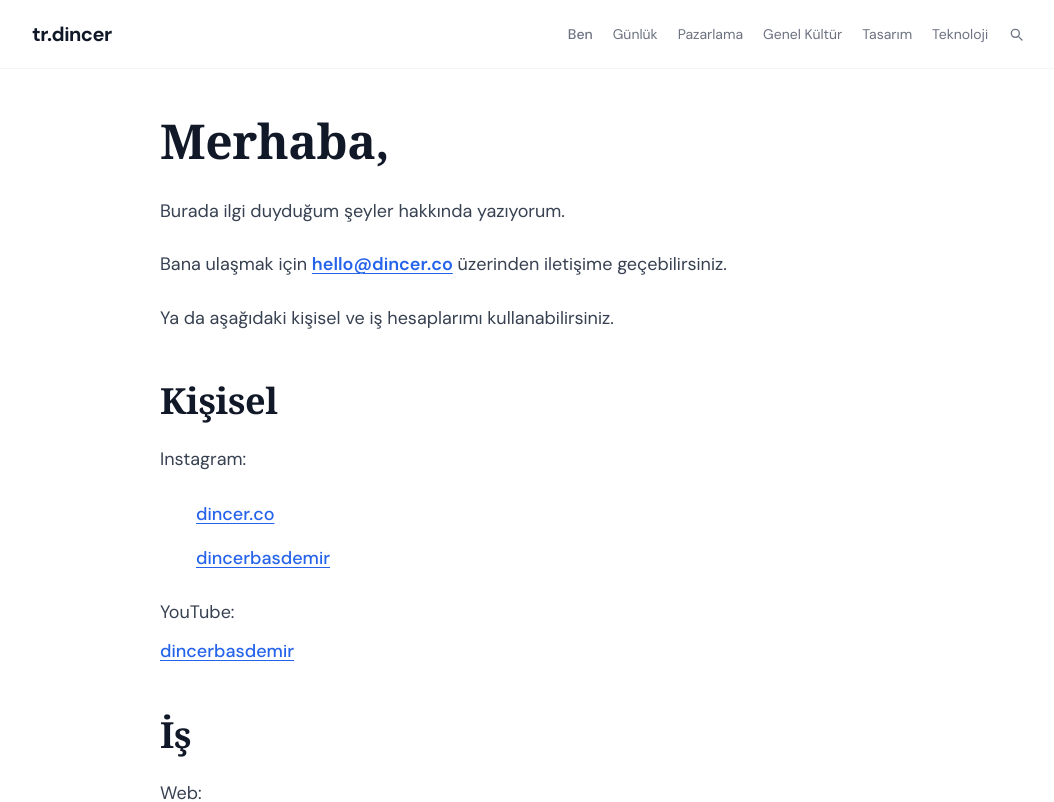
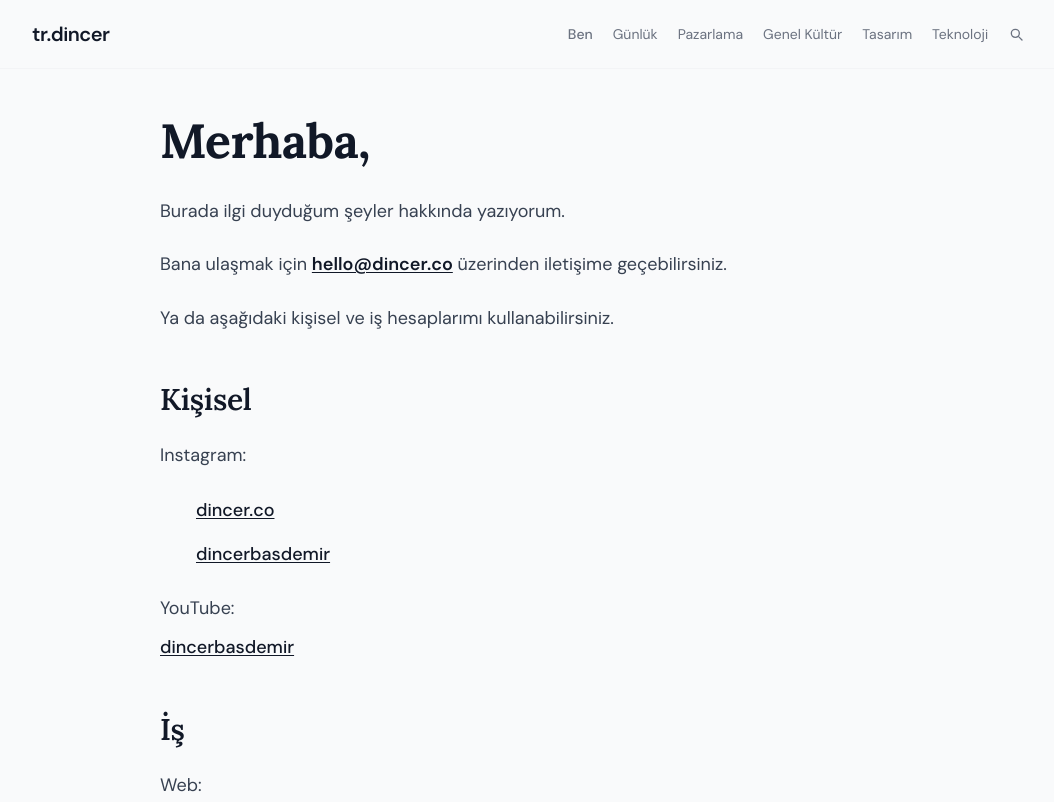
Before and after one commit to dincerbasdemir/tr-dincer-blog, a Next.js app: page /ben in a window 1280 px wide. Shown: the top 802 px of the page, without its empty margins (112-1166 px from the left). Built offline with nearby package versions, Linux system fonts and the light colour scheme.

Commit message:
Redesign v2: Lora serif headings, proper card borders/hover, featured card

```diff
--- a/app/globals.css
+++ b/app/globals.css
@@ -13,71 +13,62 @@
   body {
     @apply font-sans;
   }
-
-  h1, h2, h3, h4, h5, h6 {
-    @apply font-serif;
-  }
 }
 
 @layer utilities {
   .text-balance {
     text-wrap: balance;
   }
+  .line-clamp-2 {
+    display: -webkit-box;
+    -webkit-line-clamp: 2;
+    -webkit-box-orient: vertical;
+    overflow: hidden;
+  }
+  .line-clamp-3 {
+    display: -webkit-box;
+    -webkit-line-clamp: 3;
+    -webkit-box-orient: vertical;
+    overflow: hidden;
+  }
 }
 
-/* Prose özelleştirmeleri */
+/* Article prose */
 .prose {
   @apply max-w-none;
 }
-
 .prose p {
   @apply text-gray-700 leading-relaxed;
 }
-
 .prose h2 {
-  @apply text-3xl md:text-4xl font-semibold text-gray-900 mt-12 mb-6;
+  @apply font-serif text-3xl font-semibold text-gray-900 mt-12 mb-5;
 }
-
 .prose h3 {
-  @apply text-2xl md:text-3xl font-semibold text-gray-900 mt-8 mb-4;
+  @apply font-serif text-2xl font-semibold text-gray-900 mt-8 mb-4;
 }
-
 .prose a {
-  @apply text-blue-600 hover:text-blue-800 transition-colors;
+  @apply text-gray-900 underline underline-offset-2 hover:text-gray-500 transition-colors;
 }
-
 .prose blockquote {
   @apply border-l-4 border-gray-200 pl-6 italic text-gray-600;
 }
-
 .prose img {
-  @apply rounded-lg shadow-sm;
+  @apply rounded-xl shadow-sm;
 }
-
 .prose ul, .prose ol {
   @apply my-6 space-y-2;
 }
-
 .prose code {
-  @apply bg-gray-100 text-gray-800 px-2 py-1 rounded text-sm;
+  @apply bg-gray-100 text-gray-800 px-2 py-0.5 rounded text-sm;
+}
+.prose pre {
+  @apply bg-gray-900 text-gray-100 p-4 rounded-xl overflow-x-auto;
 }
 
-.prose pre {
-  @apply bg-gray-900 text-gray-100 p-4 rounded-lg overflow-x-auto;
+@keyframes fadeIn {
+  from { opacity: 0; transform: translateY(8px); }
+  to   { opacity: 1; transform: translateY(0); }
 }
-
-/* Animasyonlar */
-@keyframes fadeIn {
-  from {
-    opacity: 0;
-    transform: translateY(10px);
-  }
-  to {
-    opacity: 1;
-    transform: translateY(0);
-  }
+.fade-in {
+  animation: fadeIn 0.4s ease-out;
 }
-
-.fade-in {
-  animation: fadeIn 0.5s ease-out;
-}
--- a/app/layout.tsx
+++ b/app/layout.tsx
@@ -1,12 +1,19 @@
 import './globals.css'
 import type { Metadata } from 'next'
-import { DM_Sans } from 'next/font/google'
+import { DM_Sans, Lora } from 'next/font/google'
 import Header from '@/components/Header'
 import Footer from '@/components/Footer'
 
 const dmSans = DM_Sans({
   subsets: ['latin'],
   variable: '--font-dm-sans',
+  display: 'swap',
+  weight: ['400', '500', '600'],
+})
+
+const lora = Lora({
+  subsets: ['latin'],
+  variable: '--font-lora',
   display: 'swap',
   weight: ['400', '500', '600', '700'],
 })
@@ -30,25 +37,16 @@ export const metadata: Metadata = {
     title: 'tr.dincer',
     description: 'Ağacı sev, yeşili koru, ayıyı öp.',
   },
-  robots: {
-    index: true,
-    follow: true,
-  },
+  robots: { index: true, follow: true },
 }
 
-export default function RootLayout({
-  children,
-}: {
-  children: React.ReactNode
-}) {
+export default function RootLayout({ children }: { children: React.ReactNode }) {
   return (
-    <html lang="tr" className={dmSans.variable}>
-      <body className="bg-white text-gray-900 antialiased">
+    <html lang="tr" className={`${dmSans.variable} ${lora.variable}`}>
+      <body className="bg-gray-50 text-gray-900 antialiased">
         <div className="min-h-screen flex flex-col">
           <Header />
-          <main className="flex-grow">
-            {children}
-          </main>
+          <main className="flex-grow">{children}</main>
           <Footer />
         </div>
       </body>
--- a/app/page.tsx
+++ b/app/page.tsx
@@ -14,29 +14,16 @@ async function getPosts() {
     console.error('Error fetching posts:', error)
     return []
   }
-
   return data
 }
 
-function Thumbnail({ src, title }: { src?: string; title: string }) {
-  if (src) {
-    return (
-      <img
-        src={src}
-        alt={title}
-        className="w-24 h-16 object-cover rounded flex-shrink-0 bg-gray-100"
-      />
-    )
-  }
-  // Placeholder: kategori/başlık bazlı subtle renk
-  const colors = [
-    'bg-stone-100', 'bg-slate-100', 'bg-zinc-100',
-    'bg-neutral-100', 'bg-gray-100',
+// Başlığa göre deterministik soft renk
+const PLACEHOLDER_COLORS = [
+  '#f1ede8', '#e8edf1', '#ece8f1', '#e8f1ee', '#f1ebe8',
+  '#edf1e8', '#f1e8ec', '#e8f0f1', '#f1f0e8',
 ]
-  const color = colors[title.charCodeAt(0) % colors.length]
-  return (
-    <div className={`w-24 h-16 rounded flex-shrink-0 ${color}`} />
-  )
+function placeholderColor(title: string) {
+  return PLACEHOLDER_COLORS[title.charCodeAt(0) % PLACEHOLDER_COLORS.length]
 }
 
 export default async function Home() {
@@ -47,58 +34,66 @@ export default async function Home() {
   return (
     <div className="max-w-5xl mx-auto px-4 py-10">
 
-      {/* Featured Post */}
+      {/* ── Featured ── */}
       {featured && (
-        <div className="mb-10 pb-10 border-b border-gray-100">
-          <p className="text-xs font-semibold tracking-widest text-gray-400 uppercase mb-4">
+        <Link href={`/${featured.slug}`} className="group block mb-10">
+          <div className="bg-white rounded-2xl border border-gray-200 hover:border-gray-300 hover:shadow-md transition-all duration-200 p-7 md:p-9">
+            <span className="inline-block text-[11px] font-semibold tracking-widest uppercase text-gray-400 mb-4">
               Son Yazı
-          </p>
-          <Link href={`/${featured.slug}`} className="group">
-            <h2 className="text-3xl md:text-4xl font-bold text-gray-900 group-hover:text-gray-500 transition-colors leading-tight mb-3">
+            </span>
+            <h2 className="font-serif text-3xl md:text-[2.6rem] font-semibold leading-tight text-gray-900 group-hover:text-gray-600 transition-colors mb-3 text-balance">
               {featured.title}
             </h2>
-          </Link>
-          <div className="flex items-center gap-2 text-sm text-gray-400 mb-3">
+            <div className="flex items-center gap-2 text-sm text-gray-400 mb-4">
               <time dateTime={featured.published_at}>
                 {format(new Date(featured.published_at), 'd MMMM yyyy', { locale: tr })}
               </time>
-            {featured.reading_time && (
-              <><span>·</span><span>{featured.reading_time}</span></>
-            )}
-            {featured.categories?.[0] && (
-              <><span>·</span><span>{featured.categories[0]}</span></>
-            )}
+              {featured.reading_time && <><span>·</span><span>{featured.reading_time}</span></>}
+              {featured.categories?.[0] && <><span>·</span><span>{featured.categories[0]}</span></>}
             </div>
             {featured.excerpt && (
-            <p className="text-gray-500 text-lg leading-relaxed max-w-2xl">
+              <p className="text-gray-500 text-base leading-relaxed line-clamp-3 max-w-3xl">
                 {featured.excerpt}
               </p>
             )}
           </div>
+        </Link>
       )}
 
-      {/* Card Grid */}
-      <div className="grid grid-cols-1 md:grid-cols-2 gap-x-10 gap-y-6">
+      {/* ── Card Grid ── */}
+      <div className="grid grid-cols-1 md:grid-cols-2 gap-4">
         {rest.map((post) => (
           <article key={post.id}>
-            <Link href={`/${post.slug}`} className="group flex gap-4 items-start">
-              <Thumbnail src={post.featured_image} title={post.title} />
-              <div className="flex-1 min-w-0">
-                <h3 className="text-[15px] font-semibold text-gray-900 group-hover:text-gray-500 transition-colors leading-snug mb-1.5 line-clamp-2">
+            <Link href={`/${post.slug}`} className="group flex gap-4 items-stretch bg-white rounded-xl border border-gray-200 hover:border-gray-300 hover:shadow-md transition-all duration-200 p-4">
+
+              {/* Thumbnail */}
+              {post.featured_image ? (
+                <img
+                  src={post.featured_image}
+                  alt={post.title}
+                  className="w-[88px] h-[68px] object-cover rounded-lg flex-shrink-0"
+                />
+              ) : (
+                <div
+                  className="w-[88px] h-[68px] rounded-lg flex-shrink-0"
+                  style={{ backgroundColor: placeholderColor(post.title) }}
+                />
+              )}
+
+              {/* Text */}
+              <div className="flex-1 min-w-0 flex flex-col justify-between">
+                <h3 className="font-serif text-[15px] font-semibold leading-snug text-gray-900 group-hover:text-gray-600 transition-colors line-clamp-2 mb-2">
                   {post.title}
                 </h3>
-                <div className="flex items-center gap-1.5 text-xs text-gray-400">
+                <div className="flex items-center gap-1.5 text-[11px] text-gray-400">
                   <time dateTime={post.published_at}>
                     {format(new Date(post.published_at), 'd MMM yyyy', { locale: tr })}
                   </time>
-                  {post.reading_time && (
-                    <><span>·</span><span>{post.reading_time}</span></>
-                  )}
-                  {post.categories?.[0] && (
-                    <><span>·</span><span>{post.categories[0]}</span></>
-                  )}
+                  {post.reading_time && <><span>·</span><span>{post.reading_time}</span></>}
+                  {post.categories?.[0] && <><span>·</span><span>{post.categories[0]}</span></>}
                 </div>
               </div>
+
             </Link>
           </article>
         ))}
--- a/tailwind.config.js
+++ b/tailwind.config.js
@@ -9,50 +9,37 @@ module.exports = {
     extend: {
       fontFamily: {
         sans: ['var(--font-dm-sans)', 'system-ui', 'sans-serif'],
+        serif: ['var(--font-lora)', 'Georgia', 'serif'],
       },
       typography: {
         DEFAULT: {
           css: {
-            maxWidth: '65ch',
+            maxWidth: '68ch',
             color: '#1a1a1a',
-            fontSize: '1.25rem',
-            lineHeight: '1.7',
+            fontSize: '1.2rem',
+            lineHeight: '1.85',
             fontFamily: 'var(--font-dm-sans)',
-            p: {
-              marginTop: '1.5em',
-              marginBottom: '1.5em',
-            },
+            p: { marginTop: '1.6em', marginBottom: '1.6em' },
             a: {
               color: '#111',
               textDecoration: 'underline',
               textDecorationThickness: '1px',
               textUnderlineOffset: '3px',
-              '&:hover': {
-                color: '#555',
-              },
+              '&:hover': { color: '#555' },
             },
             'h1, h2, h3, h4': {
-              fontFamily: 'var(--font-dm-sans)',
-              fontWeight: '700',
+              fontFamily: 'var(--font-lora)',
+              fontWeight: '600',
               letterSpacing: '-0.01em',
             },
-            h2: {
-              fontSize: '1.75rem',
-              marginTop: '2em',
-              marginBottom: '1em',
-            },
-            h3: {
-              fontSize: '1.35rem',
-              marginTop: '1.75em',
-              marginBottom: '0.75em',
-            },
+            h2: { fontSize: '1.75rem', marginTop: '2em', marginBottom: '0.75em' },
+            h3: { fontSize: '1.35rem', marginTop: '1.75em', marginBottom: '0.6em' },
             blockquote: {
-              fontStyle: 'normal',
-              fontWeight: '500',
+              fontStyle: 'italic',
               borderLeftWidth: '3px',
-              borderLeftColor: '#e5e7eb',
+              borderLeftColor: '#d1d5db',
               paddingLeft: '1.5rem',
-              color: '#374151',
+              color: '#4b5563',
             },
             code: {
               backgroundColor: '#f3f4f6',
@@ -65,7 +52,5 @@ module.exports = {
       },
     },
   },
-  plugins: [
-    require('@tailwindcss/typography'),
-  ],
+  plugins: [require('@tailwindcss/typography')],
 }
```
Lines whose indentation alone changed are shown as unchanged.
